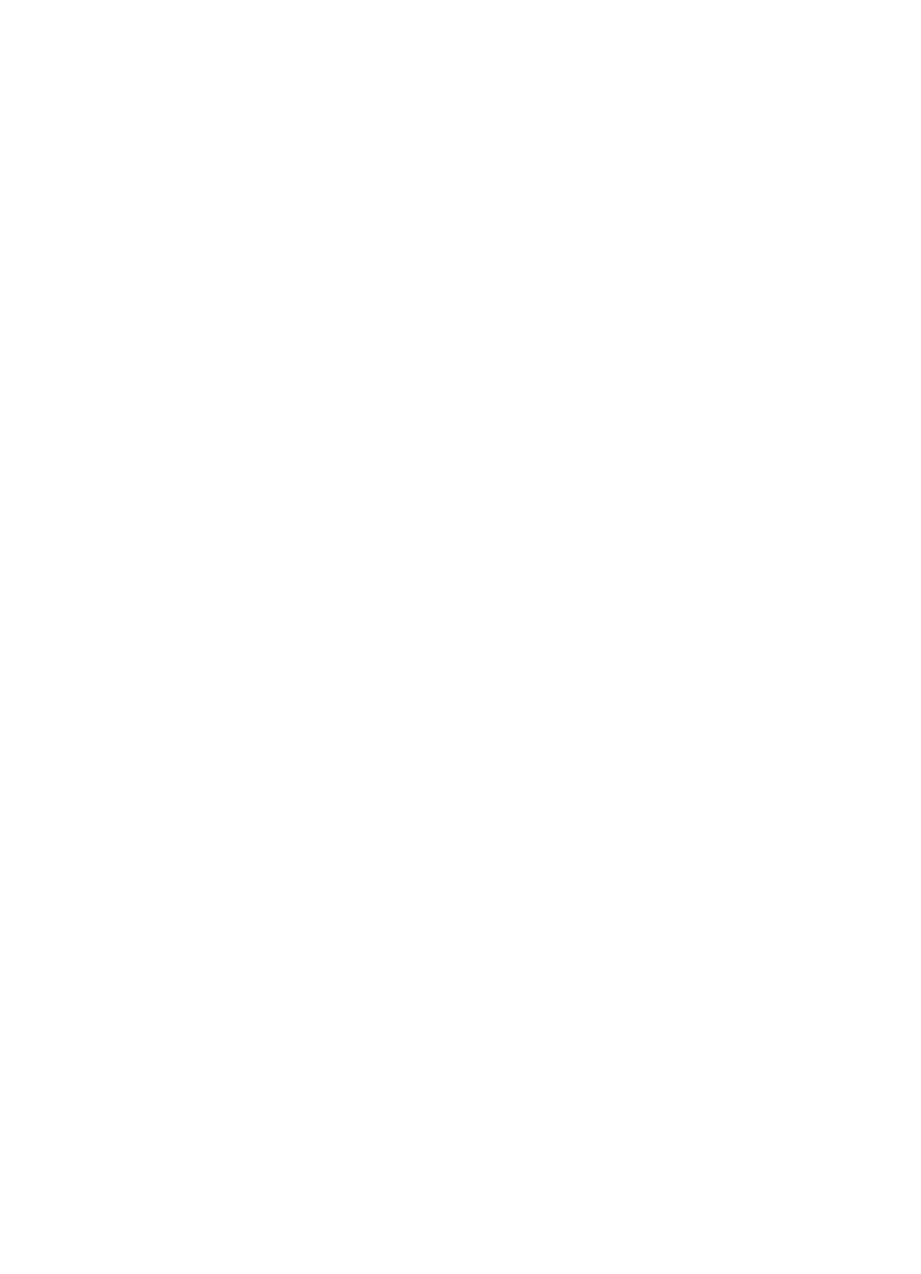
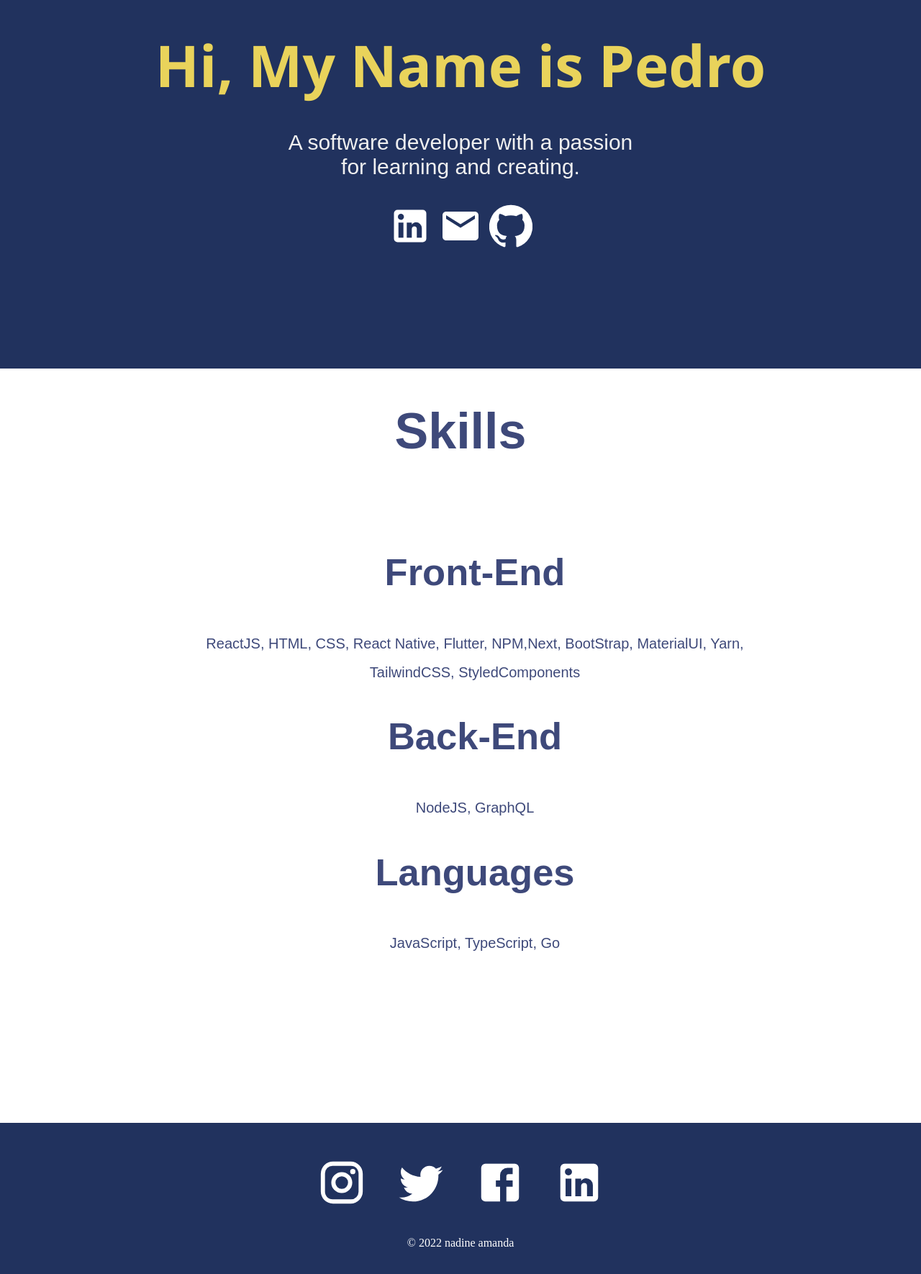
Before and after one commit to nadin3amanda/nadine-portfolio, a React (Create React App) app: page / in a window 1280 px wide. Shown: the part 288-2058 px from the top of the page at 72% size. Before the commit the page ends 800 px from the top, so only its background shows below. Built offline with nearby package versions, Linux system fonts and the light colour scheme.

Commit message:
additional draft pages for projects and footer

```diff
--- a/src/App.css
+++ b/src/App.css
@@ -2,37 +2,7 @@
   text-align: center;
 }
 
-.App-logo {
-  height: 40vmin;
-  pointer-events: none;
+body {
+  padding: 0;
+  margin: 0;
 }
-
-@media (prefers-reduced-motion: no-preference) {
-  .App-logo {
-    animation: App-logo-spin infinite 20s linear;
-  }
-}
-
-.App-header {
-  background-color: #282c34;
-  min-height: 100vh;
-  display: flex;
-  flex-direction: column;
-  align-items: center;
-  justify-content: center;
-  font-size: calc(10px + 2vmin);
-  color: white;
-}
-
-.App-link {
-  color: #61dafb;
-}
-
-@keyframes App-logo-spin {
-  from {
-    transform: rotate(0deg);
-  }
-  to {
-    transform: rotate(360deg);
-  }
-}
--- a/src/App.js
+++ b/src/App.js
@@ -4,6 +4,7 @@ import Home from "./pages/Home";
 import Projects from "./pages/Projects";
 import About from "./pages/About";
 import Navbar from "./components/Navbar";
+import Footer from "./components/Footer";
 
 function App() {
   return (
@@ -15,6 +16,7 @@ function App() {
           <Route path="" element={<Projects />} />
           <Route path="" element={<About />} />
         </Routes>
+        <Footer />
       </Router>
     </div>
   );
--- /dev/null
+++ b/src/components/Footer.js
@@ -0,0 +1,22 @@
+import React from "react";
+import InstagramIcon from "@material-ui/icons/Instagram";
+import TwitterIcon from "@material-ui/icons/Twitter";
+import FacebookIcon from "@material-ui/icons/Facebook";
+import LinkedInIcon from "@material-ui/icons/LinkedIn";
+import "../styles/Footer.css";
+
+function Footer() {
+  return (
+    <div className="footer">
+      <div className="socialMedia">
+        <InstagramIcon />
+        <TwitterIcon />
+        <FacebookIcon />
+        <LinkedInIcon />
+      </div>
+      <p> &copy; 2022 nadine amanda</p>
+    </div>
+  );
+}
+
+export default Footer;
--- a/src/components/Navbar.js
+++ b/src/components/Navbar.js
@@ -1,12 +1,24 @@
-import React from "react";
-import { Link } from "react-router-dom";
+import React, { useEffect, useState } from "react";
+import { Link, useLocation } from "react-router-dom";
 import "../styles/Navbar.css";
+import Reorder from "@material-ui/icons/Reorder";
 
 function Navbar() {
+  const [expandNavbar, setExpandNavbar] = useState(false);
+  const location = useLocation();
+  useEffect(() => {
+    setExpandNavbar(false);
+  }, [location]);
   return (
-    <div className="navbar">
+    <div className="navbar" id={expandNavbar ? "open" : "close"}>
       <div className="toggle">
-        <button></button>
+        <button
+          onClick={() => {
+            setExpandNavbar((prev) => !prev);
+          }}
+        >
+          <Reorder />
+        </button>
       </div>
       <div className="links">
         <Link to="/">Home</Link>
--- /dev/null
+++ b/src/helpers/ProjectList.js
@@ -0,0 +1,39 @@
+import Proj1 from "../assets/proj1.jpg";
+import Proj2 from "../assets/proj2.jpg";
+import Proj3 from "../assets/proj3.webp";
+import Proj4 from "../assets/proj4.webp";
+import Proj5 from "../assets/proj5.jpg";
+import Proj6 from "../assets/proj6.png";
+
+export const ProjectList = [
+  {
+    name: "Dijkstra Algorithm Visualizer",
+    image: Proj1,
+    skills: "JavaScript,HTML,CSS",
+  },
+  {
+    name: "Ecommerce Website",
+    image: Proj2,
+    skills: "React,Node.js,MongoDB",
+  },
+  {
+    name: "Spotify Clone",
+    image: Proj3,
+    skills: "React,Node.js,MongoDB,SpotifyAPI",
+  },
+  {
+    name: "Social Media Website",
+    image: Proj4,
+    skills: "React,Node.js,MySQL,GraphQL",
+  },
+  {
+    name: "Dashboard Visualizer",
+    image: Proj5,
+    skills: "JavaScript,HTML,CSS",
+  },
+  {
+    name: "Mobile Game",
+    image: Proj6,
+    skills: "React Native,JavaScript,HTML,CSS",
+  },
+];
--- a/src/pages/Home.js
+++ b/src/pages/Home.js
@@ -1,5 +1,43 @@
 import React from "react";
+import LinkedInIcon from "@material-ui/icons/LinkedIn";
+import EmailIcon from "@material-ui/icons/Email";
+import GithubIcon from "@material-ui/icons/GitHub";
+import "../styles/Home.css";
 
-export default function Home() {
-  return <div>Home</div>;
+function Home() {
+  return (
+    <div className="home">
+      <div className="about">
+        <h2> Hi, My Name is Pedro</h2>
+        <div className="prompt">
+          <p>A software developer with a passion for learning and creating.</p>
+          <LinkedInIcon />
+          <EmailIcon />
+          <GithubIcon />
+        </div>
+      </div>
+      <div className="skills">
+        <h1> Skills</h1>
+        <ol className="list">
+          <li className="item">
+            <h2> Front-End</h2>
+            <span>
+              ReactJS, HTML, CSS, React Native, Flutter, NPM,Next, BootStrap,
+              MaterialUI, Yarn, TailwindCSS, StyledComponents
+            </span>
+          </li>
+          <li className="item">
+            <h2>Back-End</h2>
+            <span>NodeJS, GraphQL</span>
+          </li>
+          <li className="item">
+            <h2>Languages</h2>
+            <span>JavaScript, TypeScript, Go</span>
+          </li>
+        </ol>
+      </div>
+    </div>
+  );
 }
+
+export default Home;
--- a/src/pages/Projects.js
+++ b/src/pages/Projects.js
@@ -1,5 +1,21 @@
 import React from "react";
+import ProjectItem from "../components/ProjectItem";
+import { ProjectList } from "../helpers/ProjectList";
+import "../styles/Projects.css";
 
-export default function Projects() {
-  return <div>Projects</div>;
+function Projects() {
+  return (
+    <div className="projects">
+      <h1> My Personal Projects</h1>
+      <div className="projectList">
+        {ProjectList.map((project, idx) => {
+          return (
+            <ProjectItem id={idx} name={project.name} image={project.image} />
+          );
+        })}
+      </div>
+    </div>
+  );
 }
+
+export default Projects;
--- /dev/null
+++ b/src/styles/Footer.css
@@ -0,0 +1,28 @@
+.footer {
+  width: 100%;
+  height: 200px;
+  background: #21325e;
+  display: flex;
+  justify-content: center;
+  align-items: center;
+  flex-direction: column;
+  padding-top: 10px;
+  margin-top: 200px;
+}
+
+.socialMedia svg {
+  color: white;
+  margin: 20px;
+  font-size: 70px;
+  cursor: pointer;
+}
+
+.footer p {
+  color: white;
+}
+
+@media only screen and (max-width: 600px) {
+  .footer svg {
+    font-size: 50px;
+  }
+}
```
Also changed, not shown: src/pages/ProjectDisplay.js (added, +22 -0 lines), src/styles/ProjectDisplay.css (added, +28 -0 lines).
